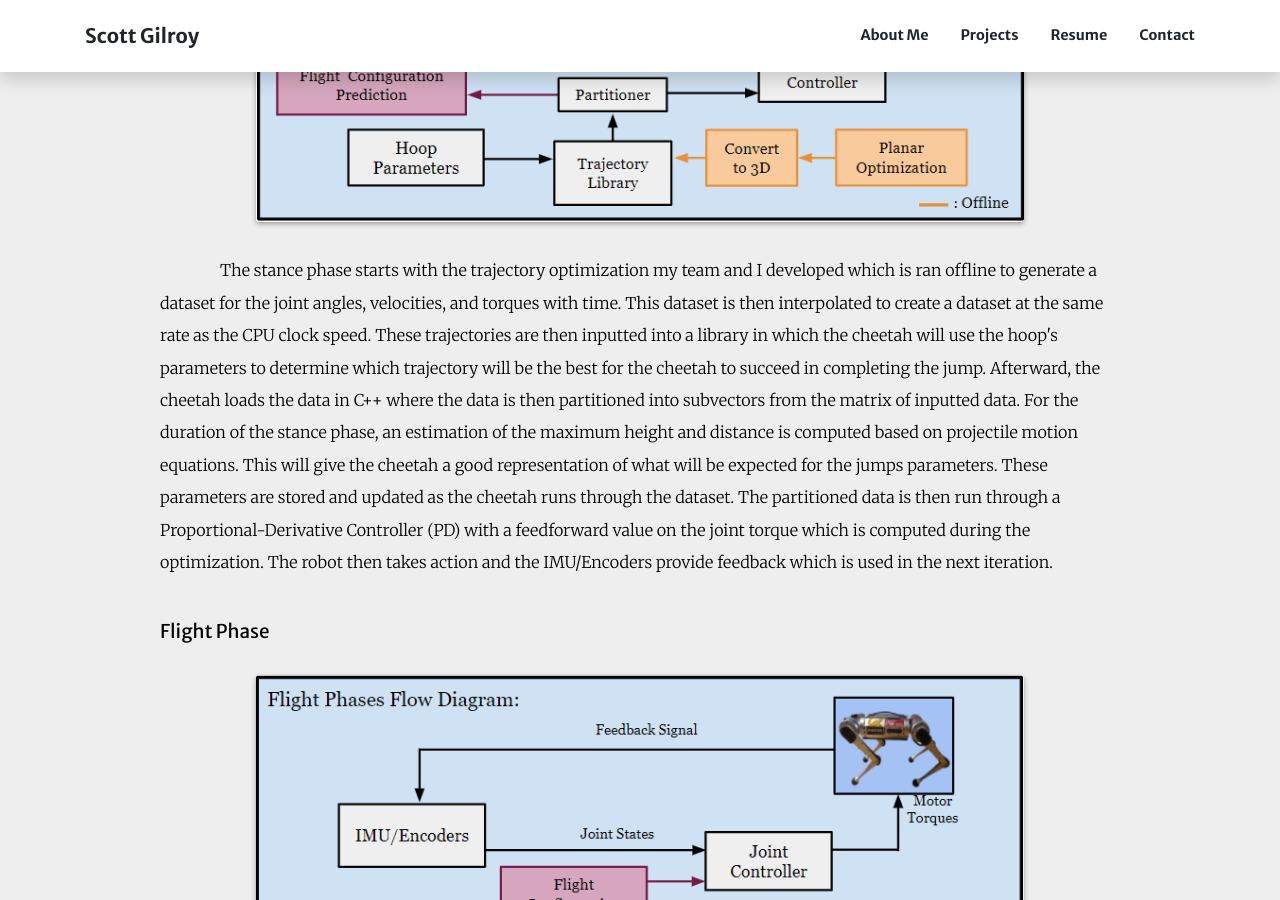
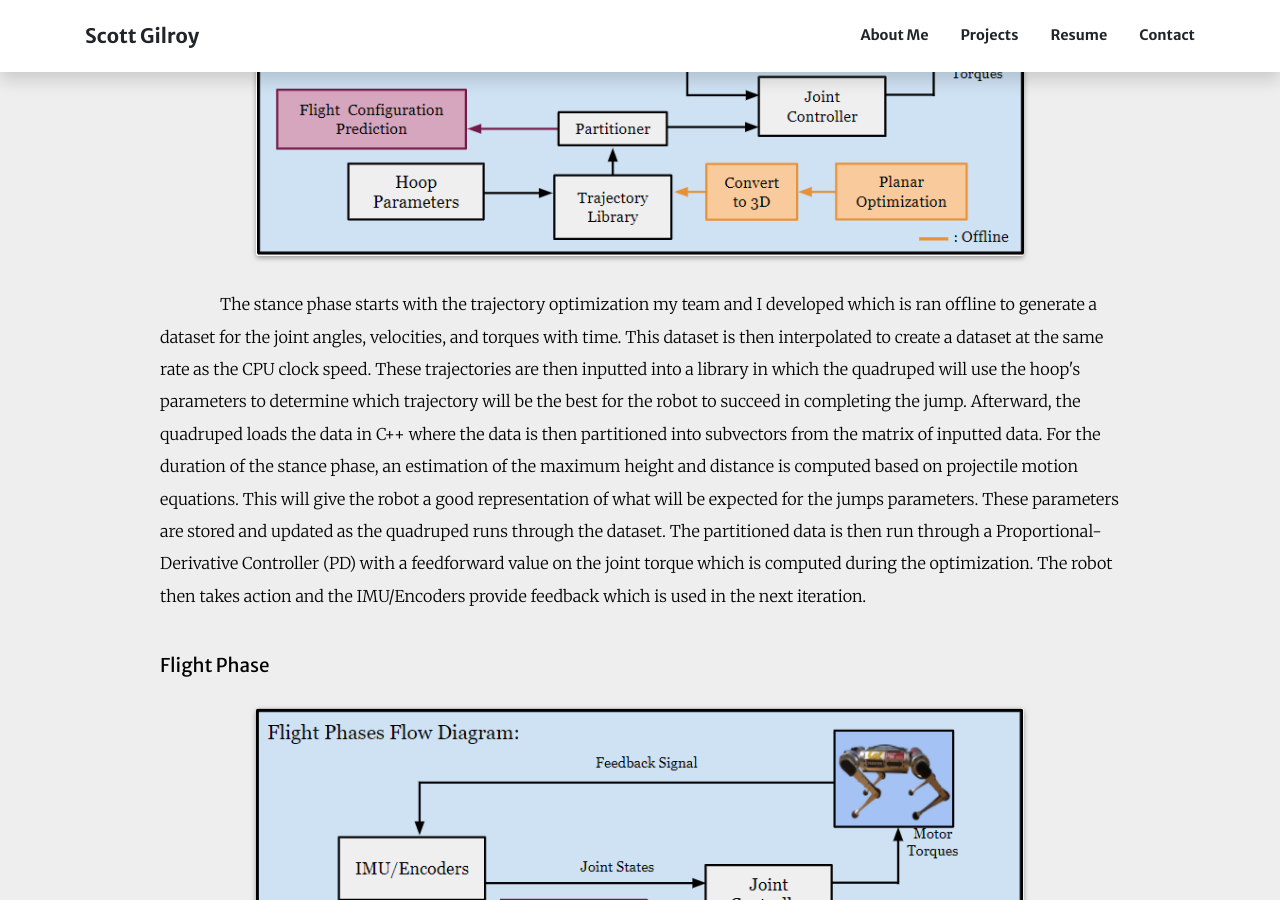
Before and after one commit to ScGilroy/ScGilroy.github.io, a Jekyll site: the page built from pages/Forward_Jump.html, in a window 1280 px wide and 900 px high, scrolled down 2340 px. Built offline with Jekyll 4.4.1, drawn with Linux system fonts in a browser that asks for light colours; nearby versions of some CDN libraries; some of the changed text lies outside the part shown.

Commit message:
Update CSS

```diff
--- a/pages/Forward_Jump.html
+++ b/pages/Forward_Jump.html
@@ -1,6 +1,6 @@
 ---
 layout: project-layout
-project_title: Forward Jumping with the MIT Mini Cheetah
+project_title: Forward Jumping with a Quadrupedal Robot
 sitelink: https://github.com/ScGilroy/
 featImg: /assets/files/projects/Forward_Jump/Banner.png
 ---
@@ -8,7 +8,7 @@
 <div class="projectContentWrapper">
   <div class="overview">
     <div class="main">
-      <p class="medium bio">Being offered the opportunity to work with the MIT Mini Cheetah for the Hybrid Robotics Lab was a dream. I worked on developing novel motions which ended up being a trajectory optimization and controller for forward jumping through a constrained opening.</p>
+      <p class="medium bio">Being offered the opportunity to work with quadrupedal robots for the Hybrid Robotics Lab was an amazing experience. I worked on developing novel motions which ended up being a trajectory optimization and controller for forward jumping through a constrained opening.</p>
       <p class="small bio"> <b>Skills Utilized: </b></p>
       <a class="tables">
         <ul>
@@ -26,28 +26,28 @@
   <hr>
 
   <h4>Project Motivation</h4>
-  <p class="tab">Throughout history, quadrupedal animals often have been pictured to jump through a constrained opening such as a hoop. This has been seen in circuses, where tigers jump through hoops, or even in dog shows where dogs are trained to jump through openings on command. With this, my team and I decided to develop a trajectory optimization and onboard controller to enable the MIT Mini Cheetah to jump through a hoop and land safely.</p>
+  <p class="tab">Throughout history, quadrupedal animals often have been pictured to jump through a constrained opening such as a hoop. This has been seen in circuses, where tigers jump through hoops, or even in dog shows where dogs are trained to jump through openings on command. With this, my team and I decided to develop a trajectory optimization and onboard controller to enable a quadruped to jump through a hoop and land safely.</p>
 
   <h4>Approach Overview</h4>
   <img src="{{ site.url }}/assets/files/projects/Forward_Jump/Computations.png" style="width:80%; height:auto;">
   <p class="tab">This project is broken down into two separate computation steps, offline and online. The offline step consists of the trajectory optimization development while the online step consists of the onboard controller for the joints.</p>
 
   <img src="{{ site.url }}/assets/files/projects/Forward_Jump/Phases.png" style="width:80%; height:auto;">
-  <p class="tab">To create a successful jump, the jumping trajectory was broken down into multiple phases which are the stance, flight, and landing phases. The stance and flight phases are the main focus of the project. My team and I developed two process flow diagrams to represent the actions in each phase. The stance phase is where the optimization occurs and lasts until right before the cheetah leaves the ground. The flight phase is then computed based on the theoretical projectile motion values for jump height and distance.</p>
+  <p class="tab">To create a successful jump, the jumping trajectory was broken down into multiple phases which are the stance, flight, and landing phases. The stance and flight phases are the main focus of the project. My team and I developed two process flow diagrams to represent the actions in each phase. The stance phase is where the optimization occurs and lasts until right before the robot leaves the ground. The flight phase is then computed based on the theoretical projectile motion values for jump height and distance.</p>
 
 
   <h2>Stance Phase</h2>
   <img src="{{ site.url }}/assets/files/projects/Forward_Jump/Stance_Process_Flow.png" style="width:80%; height:auto;">
-  <p class="tab">The stance phase starts with the trajectory optimization my team and I developed which is ran offline to generate a dataset for the joint angles, velocities, and torques with time. This dataset is then interpolated to create a dataset at the same rate as the CPU clock speed. These trajectories are then inputted into a library in which the cheetah will use the hoop's parameters to determine which trajectory will be the best for the cheetah to succeed in completing the jump. Afterward, the cheetah loads the data in C++ where the data is then partitioned into subvectors from the matrix of inputted data. For the duration of the stance phase, an estimation of the maximum height and distance is computed based on projectile motion equations. This will give the cheetah a good representation of what will be expected for the jumps parameters. These parameters are stored and updated as the cheetah runs through the dataset. The partitioned data is then run through a Proportional-Derivative Controller (PD) with a feedforward value on the joint torque which is computed during the optimization. The robot then takes action and the IMU/Encoders provide feedback which is used in the next iteration.</p>
+  <p class="tab">The stance phase starts with the trajectory optimization my team and I developed which is ran offline to generate a dataset for the joint angles, velocities, and torques with time. This dataset is then interpolated to create a dataset at the same rate as the CPU clock speed. These trajectories are then inputted into a library in which the quadruped will use the hoop's parameters to determine which trajectory will be the best for the robot to succeed in completing the jump. Afterward, the quadruped loads the data in C++ where the data is then partitioned into subvectors from the matrix of inputted data. For the duration of the stance phase, an estimation of the maximum height and distance is computed based on projectile motion equations. This will give the robot a good representation of what will be expected for the jumps parameters. These parameters are stored and updated as the quadruped runs through the dataset. The partitioned data is then run through a Proportional-Derivative Controller (PD) with a feedforward value on the joint torque which is computed during the optimization. The robot then takes action and the IMU/Encoders provide feedback which is used in the next iteration.</p>
 
   <h2>Flight Phase</h2>
   <img src="{{ site.url }}/assets/files/projects/Forward_Jump/Flight_Process_Flow.png" style="width:80%; height:auto;">
-  <p class="tab">During the flight phase, the flight configuration prediction which was calculated during the stance phase is primarily used. The cheetah takes this information and interpolates the take-off joint configuration to the calculated flight configuration. This is possible by using the theoretical time to the apex of the flight through projectile motion. Once the cheetah reaches the apex, the interpolation then switches back to bringing the joints to a safe landing configuration. Additionally, there are no torques for feedforward so this portion of the controller solely relies on feedback control.</p>
+  <p class="tab">During the flight phase, the flight configuration prediction which was calculated during the stance phase is primarily used. The quadruped takes this information and interpolates the take-off joint configuration to the calculated flight configuration. This is possible by using the theoretical time to the apex of the flight through projectile motion. Once the robot reaches the apex, the interpolation then switches back to bringing the joints to a safe landing configuration. Additionally, there are no torques for feedforward so this portion of the controller solely relies on feedback control.</p>
 
   <h4>Optimization</h4>
-  <h2>Cheetah Model</h2>
+  <h2>Quadruped Model</h2>
   <img src="{{ site.url }}/assets/files/projects/Forward_Jump/Planar_Model.png" style="width:80%; height:auto;">
-  <p class="tab">For faster optimization convergence, the cheetah model can be reduced to a 2D model depicted as a planar model along the sagittal plane. With this model, the cheetah can be reduced to having point mass links, half the body mass, and two legs. This reduces the states in the optimization by half from 36 states in 3D to just 14 in 2D. Forward jumping allows us to make this reduction because we can have the abduction joint maintain zero rotation Additionally, we can bound the cheetah's front and back legs to accomplish the jump.</p>
+  <p class="tab">For faster optimization convergence, the quadruped model can be reduced to a 2D model depicted as a planar model along the sagittal plane. With this model, the robot can be reduced to having point mass links, half the body mass, and two legs. This reduces the states in the optimization by half from 36 states in 3D to just 14 in 2D. Forward jumping allows us to make this reduction because we can have the abduction joint maintain zero rotation Additionally, we can bound the quadruped's front and back legs to accomplish the jump.</p>
 
   <h2>Optimization Stance Phase</h2>
   <img src="{{ site.url }}/assets/files/projects/Forward_Jump/Cheetah_Squat.gif" style="width:40%; height:auto;">
@@ -59,15 +59,15 @@
   <img src="{{ site.url }}/assets/files/projects/Forward_Jump/Joint_PD.png" style="width:60%; height:auto;">
 
   <h2>Breaking Ground Contact</h2>
-  <p class="tab">To leave the ground, the cheetah is required to lock the joints right before take-off. This will reduce the forces on the feet to 0 Newtons which is exactly when the cheetah breaks contact with the ground.</p>
+  <p class="tab">To leave the ground, the quadruped is required to lock the joints right before take-off. This will reduce the forces on the feet to 0 Newtons which is exactly when the robot breaks contact with the ground.</p>
   <img src="{{ site.url }}/assets/files/projects/Forward_Jump/Breaking_GC.gif" style="width:40%; height:auto;">
-  <p class="tab">In the example above, the cheetah was given a trajectory for a small vertical jump. Once the cheetah goes through the trajectory, the joints are locked and the cheetah leaves the ground.</p>
+  <p class="tab">In the example above, the quadruped was given a trajectory for a small vertical jump. Once the robot goes through the trajectory, the joints are locked and the robot leaves the ground.</p>
 
   <h2>Tuck Phase</h2>
-  <p class="tab">The tuck angles are calculated as apart of the Flight Predictive Parameters during the stance phase. These angles are computed to allow for the cheetah to tuck into a configuration that is 75% the diameter of the hoop. This is required due to the parabolic trajectories that are experienced by projectile motion. Once the cheetah leaves the ground, the tuck phase begins. The cheetah then interpolates and using feedback control, the cheetah moves to the final tuck iteration quickly.</p>
+  <p class="tab">The tuck angles are calculated as apart of the Flight Predictive Parameters during the stance phase. These angles are computed to allow for the quadruped to tuck into a configuration that is 75% the diameter of the hoop. This is required due to the parabolic trajectories that are experienced by projectile motion. Once the robot leaves the ground, the tuck phase begins. The robot then interpolates and using feedback control, the quadruped moves to the final tuck iteration quickly.</p>
 
   <h2>Extension Phase</h2>
-  <p class="tab">Once the cheetah is within the hoop, the extension phase starts. This phase brings the cheetah from the tuck configuration to a safe configuration for landing. Extending the legs forward, the cheetah will be in a configuration to decelerate without exceeding hardware limitations.</p>
+  <p class="tab">Once the quadruped is within the hoop, the extension phase starts. This phase brings the quadruped from the tuck configuration to a safe configuration for landing. Extending the legs forward, the quadruped will be in a configuration to decelerate without exceeding hardware limitations.</p>
   <img src="{{ site.url }}/assets/files/projects/Forward_Jump/Extension.png" style="width:50%; height:auto;">
 
   <h4>Results</h4>
@@ -80,7 +80,7 @@
   </div>
 
   <br>
-  <p class="tab">We then moved to more simulation-based results since the space with the cheetah was very limited. We were able to get the cheetah to successfully jump through a hoop with all phases enabled.</p>
+  <p class="tab">We then moved to more simulation-based results since the space for experiments was limited. We were able to get the quadruped to successfully jump through a hoop with all phases enabled in simulation.</p>
   <div class="gallery">
     <img class="lb-js low" data-type="image" src="{{ site.url }}/assets/files/projects/Forward_Jump/Final_Jump_1.gif">
     <img class="lb-js low" data-type="image" src="{{ site.url }}/assets/files/projects/Forward_Jump/Final_Jump_2.gif">
```
Also changed, not shown: assets/css/creative.scss (+0 -11 lines), index.md (+2 -2 lines), 3 other files.
